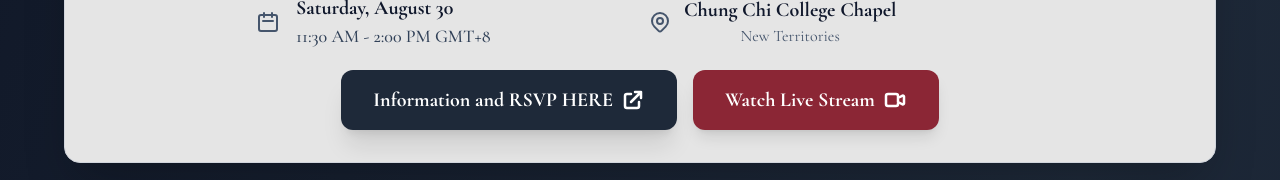
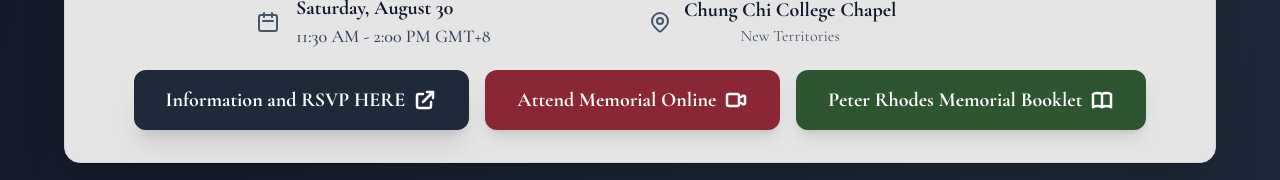
Before and after one commit to mrshootingstar/peterrhodestribute, a Next.js app: page / in a window 1280 px wide. Shown: the part 342-522 px from the top of the page. Built offline with nearby package versions, Linux system fonts and the light colour scheme; no server answers.

Commit message:
Attend Memorial Online

```diff
--- a/src/app/components/MemorialService.tsx
+++ b/src/app/components/MemorialService.tsx
@@ -107,7 +107,7 @@ export function MemorialService() {
                 style={{ backgroundColor: '#8B2635', color: 'white' }}
               >
                 <span className="relative z-10 flex items-center">
-                  Watch Live Stream
+                  Attend Memorial Online
                   <svg
                     className="w-5 h-5 sm:w-6 sm:h-6 ml-2 transform group-hover:translate-x-1 group-hover:-translate-y-0.5 transition-transform duration-300"
                     fill="none"
@@ -123,6 +123,31 @@ export function MemorialService() {
                   </svg>
                 </span>
               </a>
+
+              <a
+                href="https://online.fliphtml5.com/Rhodes/amch"
+                target="_blank"
+                rel="noopener noreferrer"
+                className="group inline-flex items-center justify-center px-6 sm:px-8 py-3 sm:py-4 font-bold text-lg sm:text-xl rounded-xl transition-all duration-300 transform hover:scale-105 hover:-translate-y-1 shadow-lg hover:shadow-xl relative overflow-hidden"
+                style={{ backgroundColor: '#2C5530', color: 'white' }}
+              >
+                <span className="relative z-10 flex items-center">
+                  Peter Rhodes Memorial Booklet
+                  <svg
+                    className="w-5 h-5 sm:w-6 sm:h-6 ml-2 transform group-hover:translate-x-1 group-hover:-translate-y-0.5 transition-transform duration-300"
+                    fill="none"
+                    stroke="currentColor"
+                    viewBox="0 0 24 24"
+                  >
+                    <path
+                      strokeLinecap="round"
+                      strokeLinejoin="round"
+                      strokeWidth={2.5}
+                      d="M12 6.253v13m0-13C10.832 5.477 9.246 5 7.5 5S4.168 5.477 3 6.253v13C4.168 18.477 5.754 18 7.5 18s3.332.477 4.5 1.253m0-13C13.168 5.477 14.754 5 16.5 5c1.746 0 3.332.477 4.5 1.253v13C19.832 18.477 18.246 18 16.5 18c-1.746 0-3.332.477-4.5 1.253"
+                    />
+                  </svg>
+                </span>
+              </a>
             </div>
           </div>
         </div>
```
